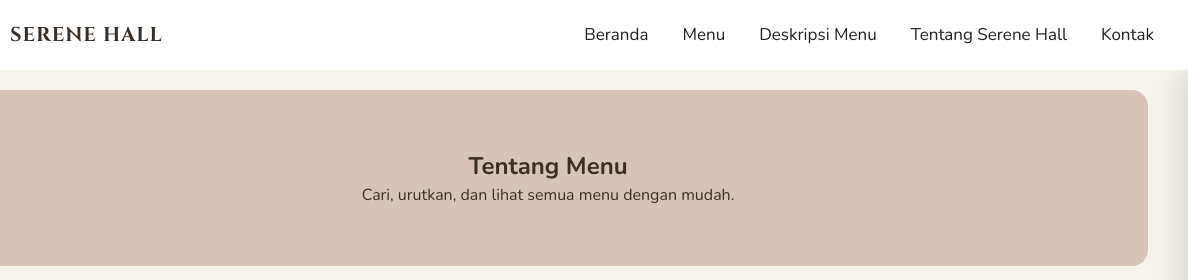
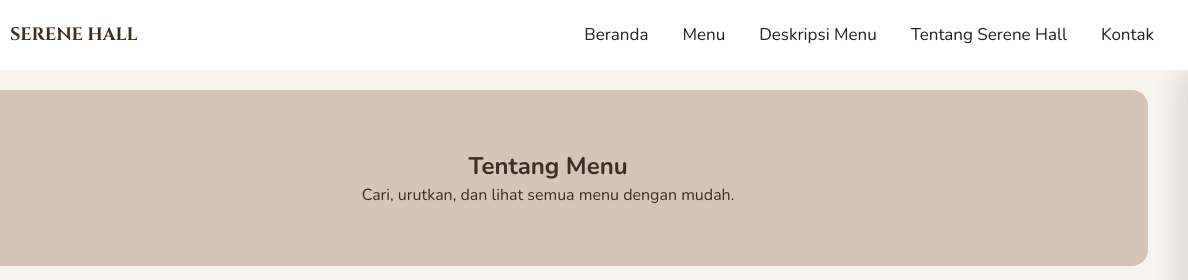
Before and after one commit to Jhamax/SereneHall, a plain HTML site: page tentangMenu.html in a window 1280 px wide. Shown: the top 280 px of the page, 92-1280 px from the left. Drawn offline with nearby package versions, Linux system fonts and the light colour scheme.

Commit message:
Update tentangMenu.html

```diff
--- a/tentangMenu.html
+++ b/tentangMenu.html
@@ -75,11 +75,10 @@
         }
 
         #namaWeb {
-            font-size: 20px;
+            font-size: 18px;
             font-weight: 700;
             color: #3b2f25;
             font-family: 'Cinzel', serif;
-            letter-spacing: 1px;
         }
 
         #bagianKanan {
```
